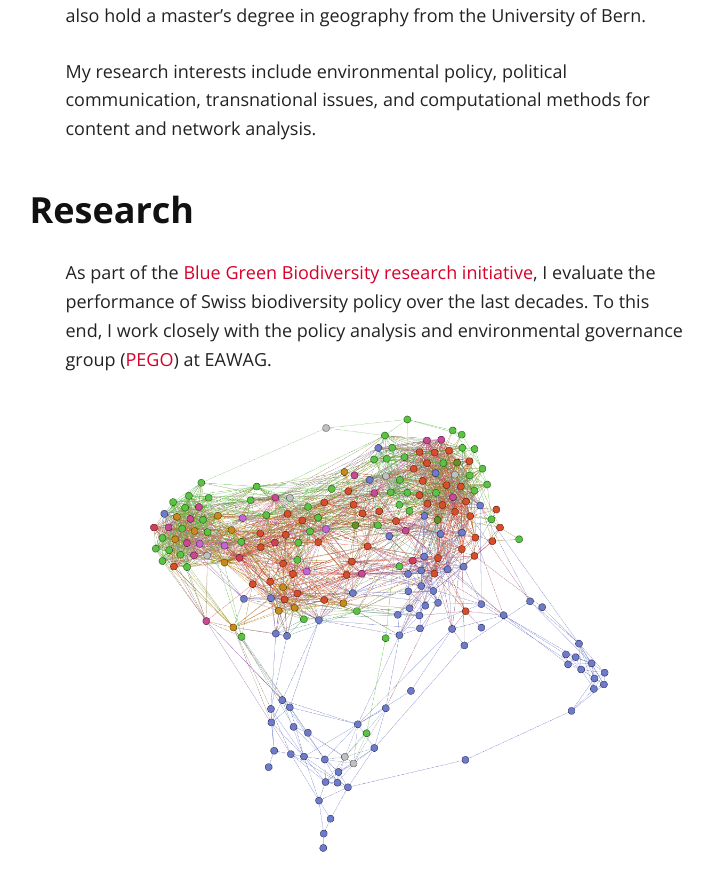
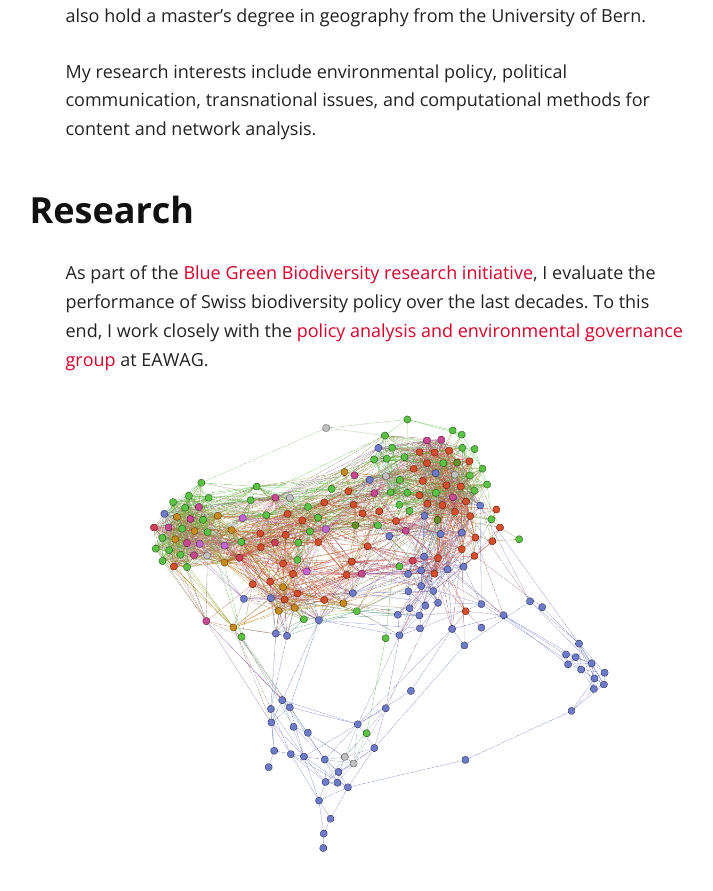
Before and after one commit to ureber/ureber.github.io, a Jekyll site: the page built from index.md, in a window 1280 px wide and 900 px high, scrolled down 919 px. Shown: the top 891 px of the window, without its empty margins (262-975 px from the left). Built offline with Jekyll 4.4.1, drawn with Linux system fonts in a browser that asks for light colours; nearby versions of some CDN libraries; our own code applies the rules of GitHub Pages for plain Markdown files.

Commit message:
Small corrections

```diff
--- a/index.md
+++ b/index.md
@@ -16,7 +16,7 @@ My research interests include environmental policy, political communication, tra
 
 ### <a name="research"></a>Research
 
-As part of the [Blue Green Biodiversity research initiative](https://www.wsl.ch/en/about-wsl/programmes-and-initiatives/blue-green-biodiversity-research-initiative.html), I evaluate the performance of Swiss biodiversity policy over the last decades. To this end, I work closely with the policy analysis and environmental governance group ([PEGO](https://www.eawag.ch/en/department/ess/main-focus/pego/)) at EAWAG.
+As part of the [Blue Green Biodiversity research initiative](https://www.wsl.ch/en/about-wsl/programmes-and-initiatives/blue-green-biodiversity-research-initiative.html), I evaluate the performance of Swiss biodiversity policy over the last decades. To this end, I work closely with the [policy analysis and environmental governance group](https://www.eawag.ch/en/department/ess/main-focus/pego/) at EAWAG.
 
 <img src="images/net_2.png" alt="Climate change discourse network">
 <p><small>The transnational climate change debate online: Nodes represent actors, ties represent common topics, colors represent the actors' countries (Reber & Häussler, work in progress).</small></p>
@@ -76,7 +76,8 @@ I teach courses in the areas of political communication and computational method
 
 <a href="mailto:ueli.reber@wsl.ch"><i class="fa fa-envelope-square fa-3x"></i></a>&nbsp;&nbsp;
 <a href="https://github.com/ureber" target="_blank"><i class="fa fa-github-square fa-3x"></i></a>&nbsp;&nbsp;
-<a href="https://www.linkedin.com/in/ureber" target="_blank"><i class="fa fa-linkedin-square fa-3x"></i></a>
+<a href="https://www.linkedin.com/in/ureber" target="_blank"><i class="fa fa-linkedin-square fa-3x"></i></a>&nbsp;&nbsp;
+<a href="https://scholar.google.com/citations?user=f9mSE5gAAAAJ&hl=de&oi=ao" target="_blank"><i class="fa fa-google fa-3x"></i></a>
 
 #### offline
 
```
